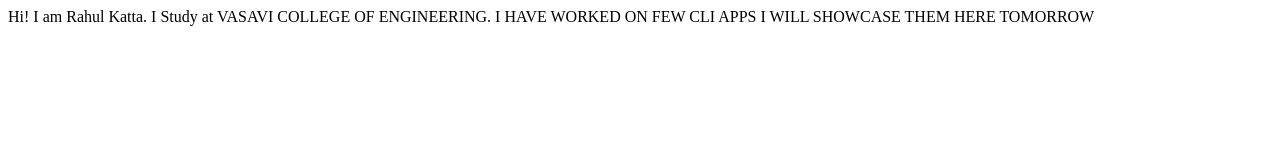
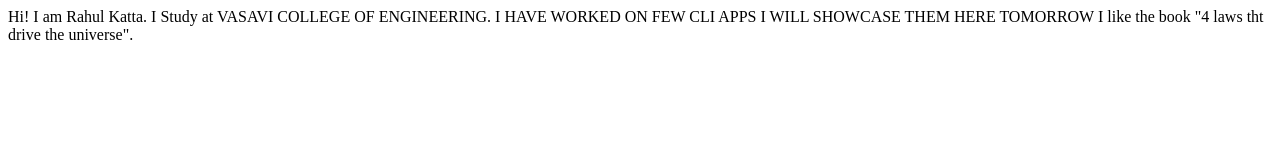
Before and after one commit to luharine/Rahulportfolio, a plain HTML site: page index.html in a window 1280 px wide. Drawn offline with Linux system fonts and the light colour scheme.

Commit message:
Updated interests

```diff
--- a/index.html
+++ b/index.html
@@ -12,5 +12,7 @@
 
     I HAVE WORKED ON FEW CLI APPS
     I WILL SHOWCASE THEM HERE TOMORROW
+
+    I like the book "4 laws tht drive the universe".
 </body>
 </html>
```
